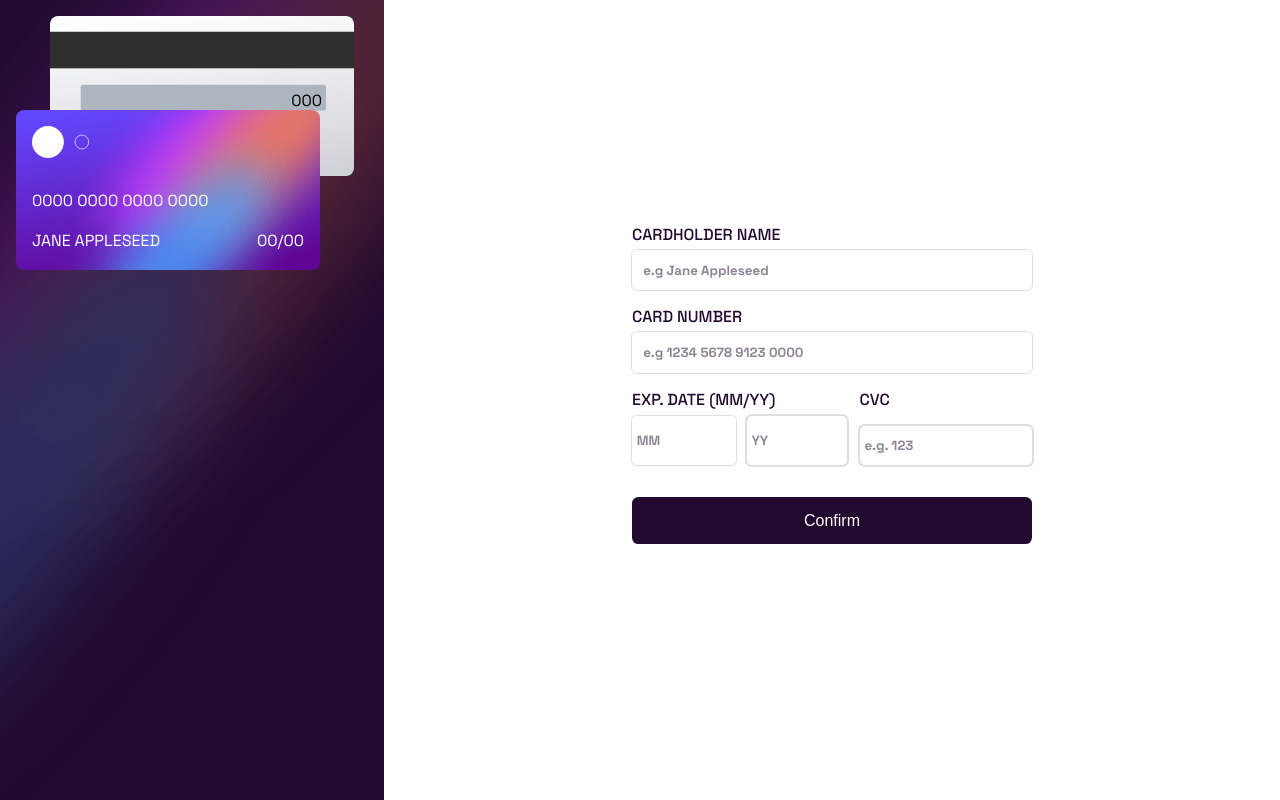
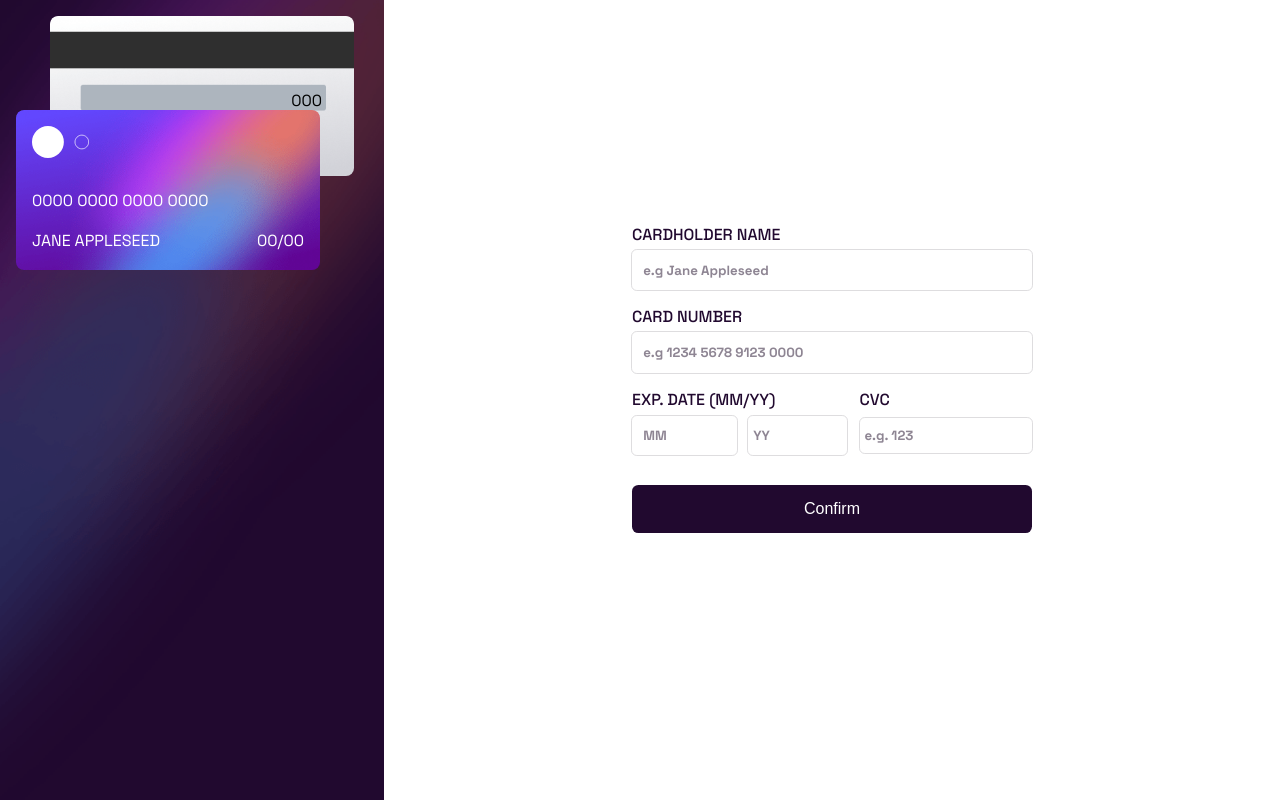
Before and after one commit to Nuuriii/interactive-card, a React (Vite) app: page / in a window 1280 px wide. Built offline with nearby package versions, Linux system fonts and the light colour scheme.

Commit message:
fix: fix ui bug in Input component

```diff
--- a/src/components/input/Input.style.ts
+++ b/src/components/input/Input.style.ts
@@ -91,11 +91,13 @@ export const ErrorMessage = styled.p`
 
 export const DateAndCvc = styled.div`
   display: flex;
+  height: 4rem;
 `;
 
 export const ExpDate = styled.div`
   display: flex;
   width: 60%;
+  height: 4.4rem;
   flex-direction: column;
   > p {
     height: auto;
@@ -107,6 +109,7 @@ export const ExpDate = styled.div`
 
 export const MonthAndYear = styled.div`
   display: flex;
+  height: 2.5rem;
   margin-right: 0.8rem;
 `;
 
@@ -114,6 +117,7 @@ export const Month = styled.div`
   display: flex;
   flex-direction: column;
   margin-right: 0.7rem;
+  height: auto;
 `;
 
 export const Year = styled.div`
@@ -122,7 +126,7 @@ export const Year = styled.div`
 `;
 
 export const InputMonth = styled.input<{ $isError: boolean }>`
-  padding: 0.5rem 0rem 0.5rem 0.3rem;
+  padding: 0.8rem 0rem 0.8rem 0.7rem;
   border: none;
   outline: 1px solid
     ${(props) => (props.$isError ? 'hsl(0, 100%, 66%)' : 'hsl(270, 3%, 87%)')};
@@ -131,6 +135,7 @@ export const InputMonth = styled.input<{ $isError: boolean }>`
   margin-right: 0.4rem;
   border-radius: 0.3rem;
   width: 100%;
+  height: 2.4rem;
   &::placeholder {
     font-family: SpaceGrotesk, serif;
     font-weight: 900;
@@ -147,9 +152,10 @@ export const InputYear = styled.input`
   border: none;
   border-radius: 0.3rem;
   width: 100%;
-  outline: 2px solid hsl(270, 3%, 87%);
+  outline: 1px solid hsl(270, 3%, 87%);
   font-weight: 500;
   color: hsl(278, 68%, 11%);
+  height: 2.4rem;
   &::placeholder {
     font-family: SpaceGrotesk, serif;
     font-weight: 900;
@@ -163,6 +169,7 @@ export const InputYear = styled.input`
 export const Cvc = styled.div`
   display: flex;
   width: auto;
+  height: auto;
   flex-direction: column;
   label {
     margin-bottom: 0.5rem;
@@ -176,10 +183,10 @@ export const InputCvc = styled.input`
   border: none;
   border-radius: 0.3rem;
   width: 100%;
-  outline: 2px solid hsl(270, 3%, 87%);
+  outline: 1px solid hsl(270, 3%, 87%);
   font-weight: 500;
   color: hsl(278, 68%, 11%);
-
+  height: 7rem;
   &::placeholder {
     font-family: SpaceGrotesk, serif;
     font-weight: 900;
```
